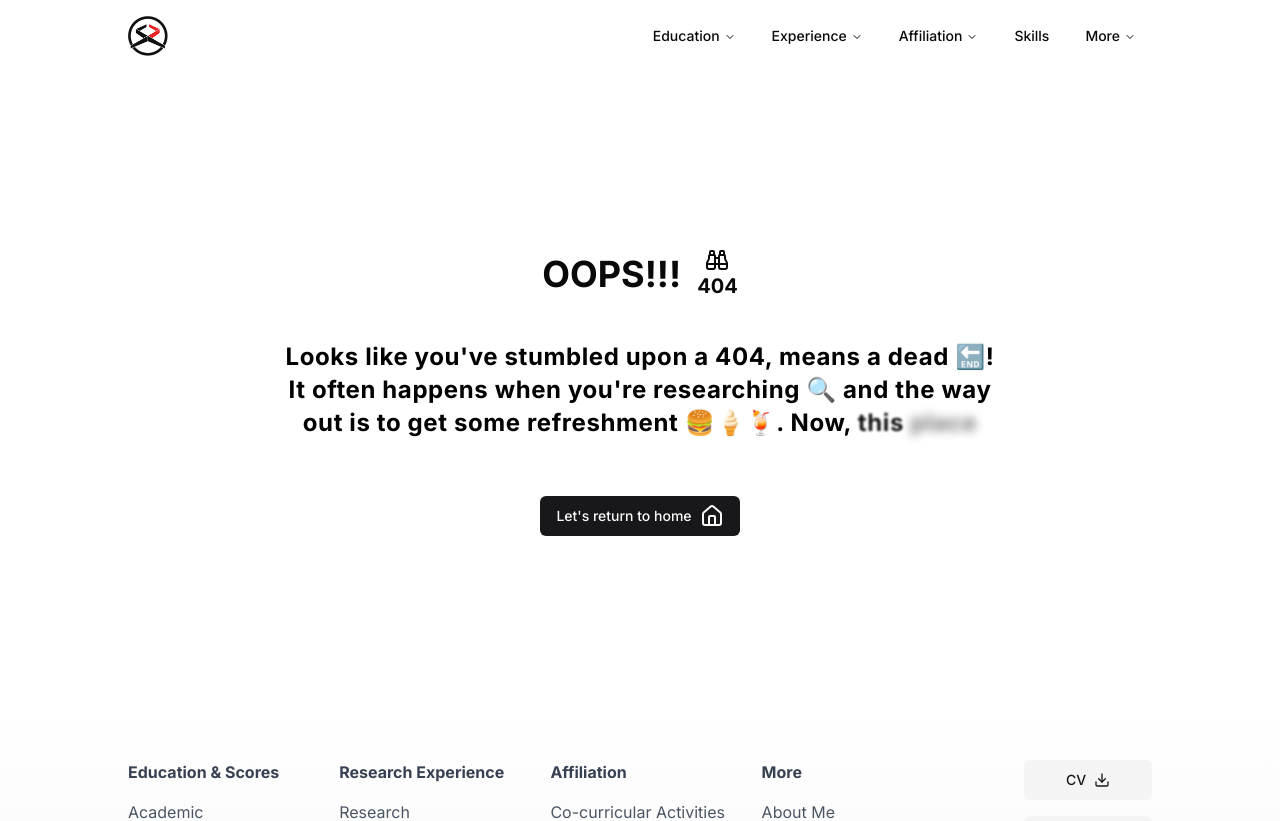
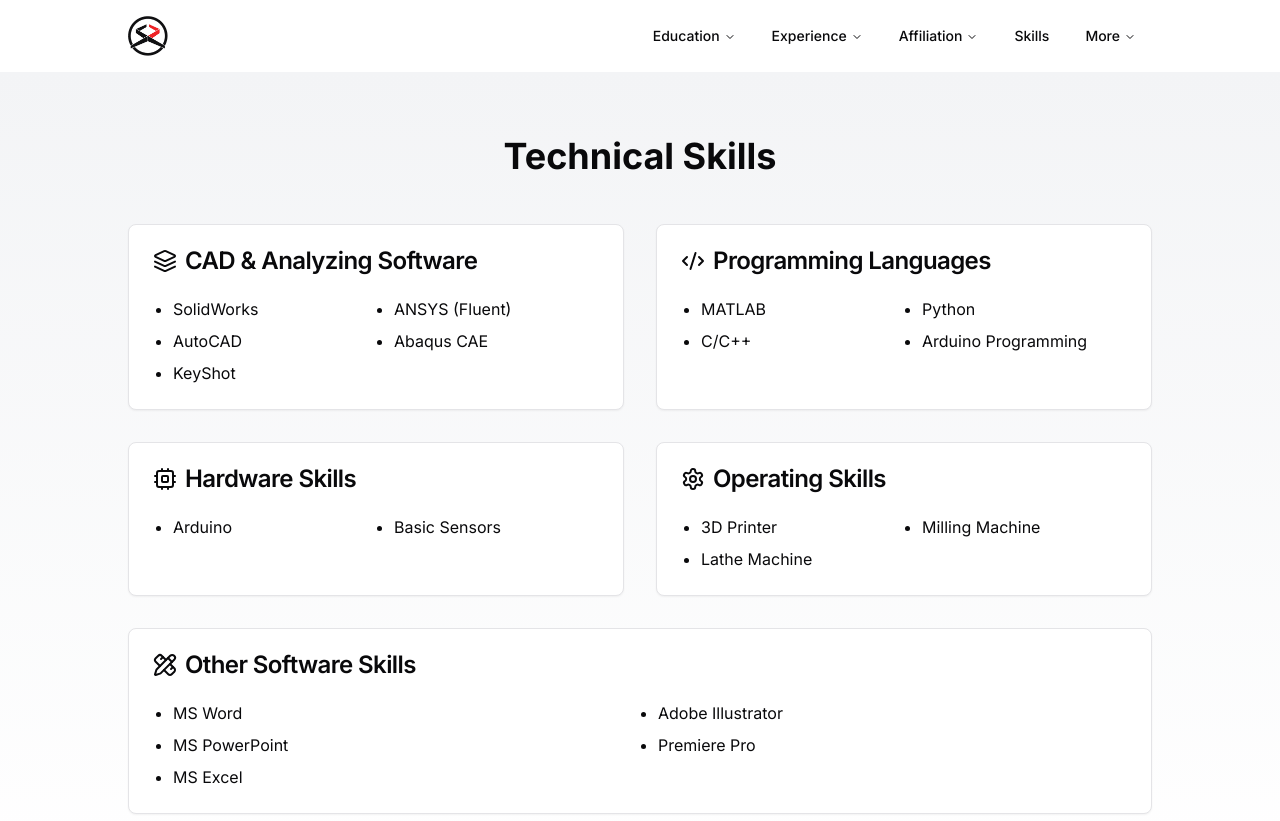
Before and after one commit to srdhrubo/srdhrubo, a Next.js app: page /skills in a window 1280 px wide. Before the commit this address had no page. Shown: the top 821 px of the page. Built offline with nearby package versions, Linux system fonts and the light colour scheme.

Commit message:
added preliminary skills page

```diff
--- /dev/null
+++ b/src/app/skills/page.tsx
@@ -0,0 +1,102 @@
+import { Card, CardContent, CardHeader, CardTitle } from "@/components/ui/card";
+import {
+  Code2Icon,
+  CpuIcon,
+  LayersIcon,
+  SettingsIcon,
+  PencilRulerIcon,
+} from "lucide-react";
+
+const techSkills = {
+  analysisSoftware: {
+    icon: <LayersIcon className="mr-2" />,
+    title: "CAD & Analyzing Software",
+    skills: [
+      "SolidWorks",
+      "AutoCAD",
+      "KeyShot",
+      "ANSYS (Fluent)",
+      "Abaqus CAE",
+    ],
+  },
+  programming: {
+    icon: <Code2Icon className="mr-2" />,
+    title: "Programming Languages",
+    skills: ["MATLAB", "C/C++", "Python", "Arduino Programming"],
+  },
+  hardware: {
+    icon: <CpuIcon className="mr-2" />,
+    title: "Hardware Skills",
+    skills: ["Arduino", "Basic Sensors"],
+  },
+  operation: {
+    icon: <SettingsIcon className="mr-2" />,
+    title: "Operating Skills",
+    skills: ["3D Printer", "Lathe Machine", "Milling Machine"],
+  },
+  otherSoftwares: {
+    icon: <PencilRulerIcon className="mr-2" />,
+    title: "Other Software Skills",
+    skills: [
+      "MS Word",
+      "MS PowerPoint",
+      "MS Excel",
+      "Adobe Illustrator",
+      "Premiere Pro",
+    ],
+  },
+};
+
+export default function Skills() {
+  return (
+    <div className="min-h-screen bg-gradient-to-b from-gray-100 to-white py-16">
+      <div className="p-global-padding mx-auto">
+        <h1 className="text-4xl font-bold mb-12 text-center">
+          Technical Skills
+        </h1>
+
+        <div className="grid md:grid-cols-2 gap-8">
+          <SkillsCard skillSet={techSkills.analysisSoftware} />
+
+          <SkillsCard skillSet={techSkills.programming} />
+
+          <SkillsCard skillSet={techSkills.hardware} />
+
+          <SkillsCard skillSet={techSkills.operation} />
+
+          <SkillsCard
+            className="md:col-span-2"
+            skillSet={techSkills.otherSoftwares}
+          />
+        </div>
+      </div>
+    </div>
+  );
+}
+
+const SkillsCard = ({
+  className,
+  skillSet,
+}: {
+  className?: string;
+  skillSet: { icon?: React.ReactNode; title: string; skills: string[] };
+}) => {
+  const { icon, title, skills } = skillSet;
+  return (
+    <Card className={className}>
+      <CardHeader>
+        <CardTitle className="flex items-center">
+          {icon}
+          {title}
+        </CardTitle>
+      </CardHeader>
+      <CardContent>
+        <ul className="list-disc pl-5 space-y-2 md:columns-2">
+          {skills.map((skill) => (
+            <li key="skill">{skill}</li>
+          ))}
+        </ul>
+      </CardContent>
+    </Card>
+  );
+};
```
